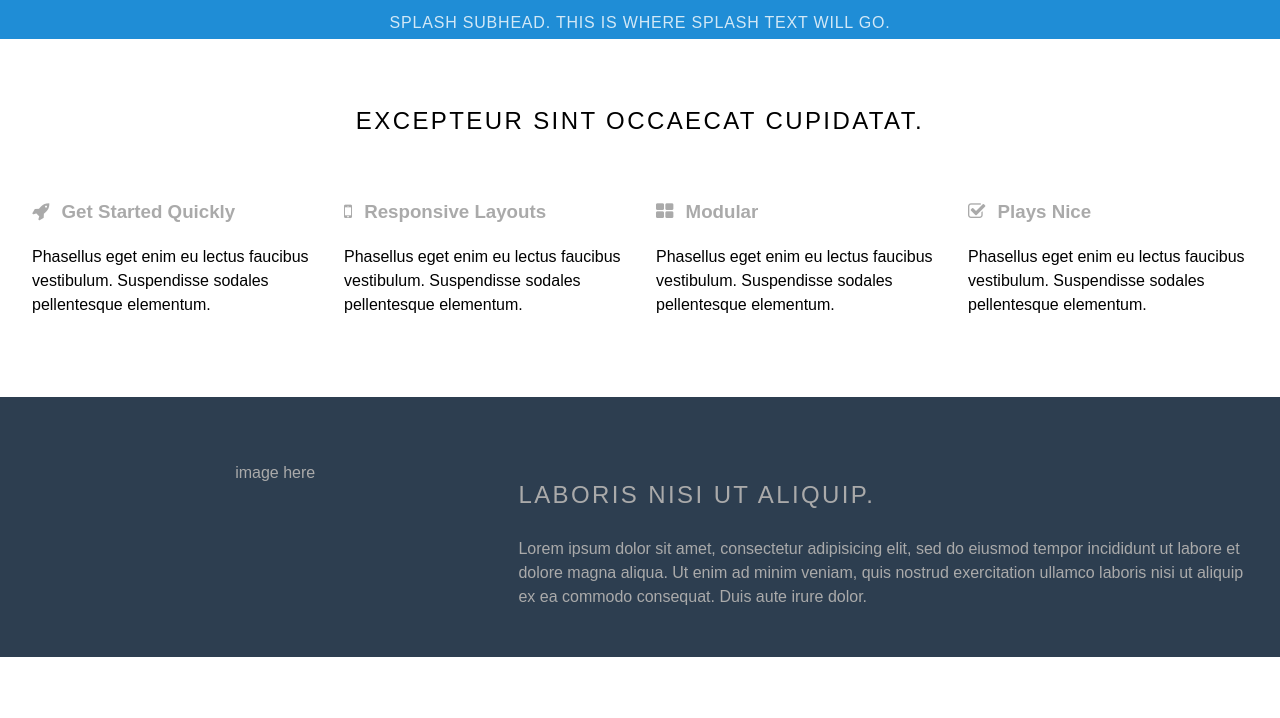
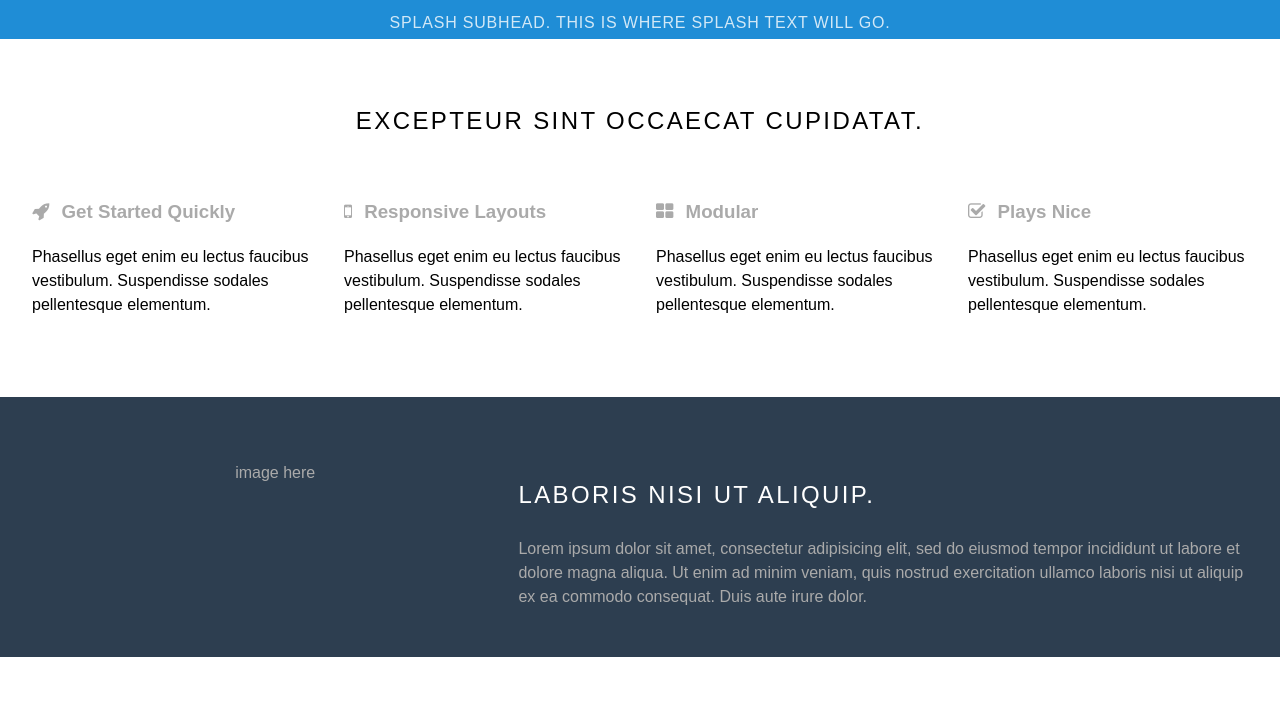
Before and after one commit to aparkening/my-store, a website: page public/home.html in a window 1280 px wide. Shown: the part 353-1071 px from the top of the page. Drawn offline with nearby package versions, Linux system fonts and the light colour scheme.

Commit message:
Add color to highlight .content-head

```diff
--- a/public/styles/styles.css
+++ b/public/styles/styles.css
@@ -283,8 +283,7 @@
   color: var(--highlight-txt-color);
 }
 .highlight .content-head {
-  color:
-
+  color: var(--highlight-h-txt-color);
 }
 
 .footer {
```
